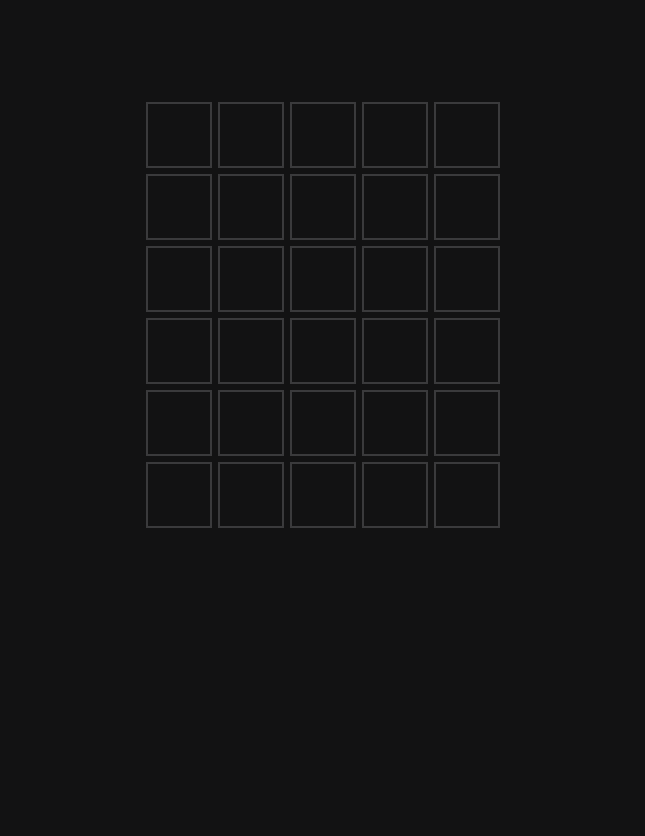
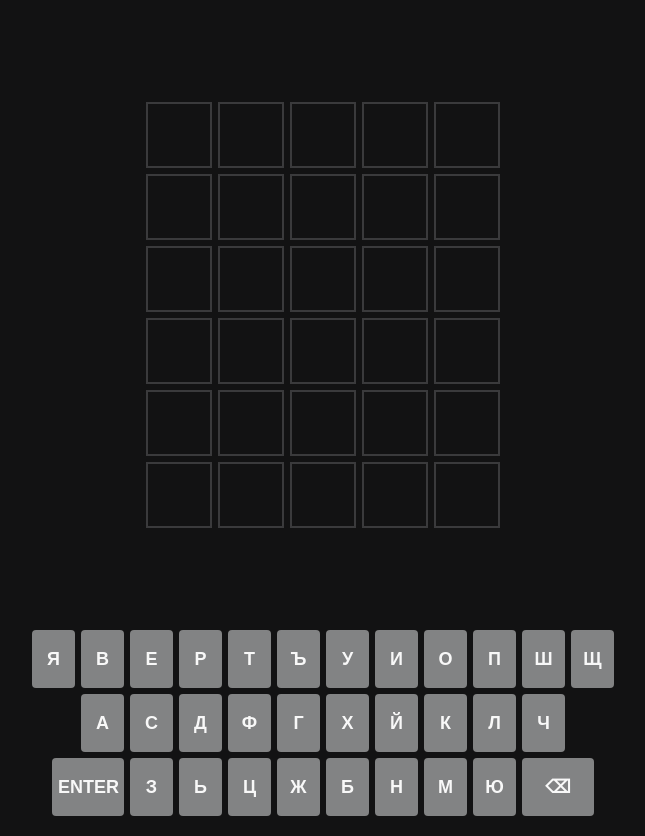
Before and after one commit to PlamenKMihaylov/wordle, a React app in the folder wordle/: page / in a window 1280 px wide. Shown: the whole page, without its empty margins (317-962 px from the left). Before the commit the page ends 800 px from the top, so only its background shows below. Built offline with nearby package versions, Linux system fonts and the light colour scheme; the HTML template or start-up script is replaced by a standard one.

Commit message:
Implement keyboard color updates and state-based styling

```diff
--- a/wordle/src/App.tsx
+++ b/wordle/src/App.tsx
@@ -1,13 +1,51 @@
 import { useState, useEffect } from 'react';
 import { Grid } from './components/Grid';
 import { getRandomWord, isSolution, isWordInWordlist } from './lib/words';
-import { evaluateGame, type Guess } from './lib/evaluate';
+import { evaluateGame, type Guess, type LetterState } from './lib/evaluate';
 import './index.css';
+import { Keyboard } from './components/keyboard/keyboard';
+import { computeKeyboardState } from './lib/updateKeyboard';
 
 export default function App() {
   const [currentGuess, setCurrentGuess] = useState("");
   const [guesses, setGuesses] = useState<Guess[]>([]);
   const [solution, setSolution] = useState("");
+  const [keyboardState, setKeyboardState] = useState<Record<string, LetterState>>({})
+
+  function processKey(key: string) {
+    // LETTER
+    if (/^[А-Я]$/.test(key)) {
+      if (currentGuess.length < 5) {
+        setCurrentGuess(prev => prev + key);
+      }
+      return;
+    }
+
+    // BACKSPACE
+    if (key === "BACKSPACE" || key === "backspace") {
+      setCurrentGuess(prev => prev.slice(0, -1));
+      return;
+    }
+
+    // ENTER
+    if (key === "ENTER" || key === "enter") {
+      if (currentGuess.length !== 5) return;
+
+      if (!isWordInWordlist(currentGuess)) {
+        alert("Невалидна Дума.");
+        return;
+      }
+
+      const evaluation = evaluateGame(currentGuess, solution);
+
+      setGuesses(prev => [...prev, { word: currentGuess, states: evaluation }]);
+      setKeyboardState(prev => computeKeyboardState(prev, currentGuess, evaluation));
+
+      setCurrentGuess("");
+      return;
+    }
+  }
+
 
   useEffect(() => {
     const solution = getRandomWord();
@@ -20,35 +58,15 @@ export default function App() {
     function handleKeydown(e: KeyboardEvent) {
       const key = e.key;
 
-      // letter А-Я
       if (/^[а-яА-Я]$/.test(key)) {
-        if (currentGuess.length < 5) {
-          setCurrentGuess(prev => prev + key.toUpperCase());
-        }
-      }
-
-      if (key === "Backspace") {
-        setCurrentGuess(prev => prev.slice(0, -1));
-      }
-
-      if (key === "Enter") {
-        if (currentGuess.length === 5) {
-          if (!isWordInWordlist(currentGuess)) {
-            alert('Невалидна Дума.');
-            return;
-          }
-
-          const evaluation = evaluateGame(currentGuess, solution);
-
-          setGuesses(guesses => [...guesses, {
-            word: currentGuess,
-            states: evaluation
-          }]);
-
-          setCurrentGuess("");
-        }
+        processKey(key.toUpperCase());
+      } else if (key === "Backspace") {
+        processKey("backspace");
+      } else if (key === "Enter") {
+        processKey("enter");
       }
     }
+
 
     window.addEventListener("keydown", handleKeydown);
     return () => window.removeEventListener("keydown", handleKeydown);
@@ -56,6 +74,7 @@ export default function App() {
   return (
     <div>
       <Grid guesses={guesses} currentGuess={currentGuess} />
+      <Keyboard onKey={processKey} keyboardState={keyboardState} />
     </div>
   );
 }
--- a/wordle/src/components/keyboard/Key.tsx
+++ b/wordle/src/components/keyboard/Key.tsx
@@ -14,7 +14,7 @@ export function Key({ letter, state = "empty", special = false, onClick }: Props
       data-state={state}
       onClick={onClick}
     >
-      {letter === "backspace" ? "⌫" : letter}
+      {letter === "BACKSPACE" ? "⌫" : letter}
     </button>
   );
 }
--- a/wordle/src/components/keyboard/Keyboard.tsx
+++ b/wordle/src/components/keyboard/Keyboard.tsx
@@ -8,9 +8,9 @@ type Props = {
 
 export function Keyboard({ onKey, keyboardState } : Props) {
     const rows = [
-    ["я","в","е","р","т","ъ","у","и","о","п","ш","щ"],
-    ["а","с","д","ф","г","х","й","к","л","ч"],
-    ["enter","з","ь","ц","ж","б","н","м","ю","backspace"],
+    ["Я","В","Е","Р","Т","Ъ","У","И","О","П","Ш","Щ"],
+    ["А","С","Д","Ф","Г","Х","Й","К","Л","Ч"],
+    ["ENTER","З","Ь","Ц","Ж","Б","Н","М","Ю","BACKSPACE"],
     ];
 
     return (
@@ -18,8 +18,7 @@ export function Keyboard({ onKey, keyboardState } : Props) {
             {rows.map((row, rowIndex) => (
                 <div className="keyboard-row" key={rowIndex}>
                     {row.map((key) => {
-                        const isSpecial = key === "enter" || key === "backspace";
-
+                        const isSpecial = key === "ENTER" || key === "BACKSPACE";
                         return (
                             <Key
                                 key={key}
--- a/wordle/src/index.css
+++ b/wordle/src/index.css
@@ -1,6 +1,6 @@
 body {
   margin: 0;
-  font-family: sans-serif;
+  font-family: 'Segoe UI', Tahoma, Geneva, Verdana, sans-serif;
   color: #f8f8f8;
   background-color: #121213;
 }
@@ -53,3 +53,56 @@ body {
   background-color: transparent;
   border-color: #3a3a3c;
 }
+
+.keyboard {
+  display: block;
+  margin: 20px auto;
+  width: fit-content;
+  margin-top: 100px;
+}
+
+.keyboard-row {
+  display: flex;
+  justify-content: center;
+  margin-bottom: 6px;
+  gap: 6px;
+}
+
+.key {
+  width: 43px;
+  height: 58px;
+  border-radius: 4px;
+  font-size: 18px;
+  font-weight: bold;
+  color: #f8f8f8;
+  background-color: #828384;
+  border: #828384;
+}
+
+.key.special {
+  width: 72px;
+}
+
+.key[data-state="correct"] {
+  background-color: #538d4e;
+  color: white;
+  border-color: #538d4e;
+}
+
+.key[data-state="present"] {
+  background-color: #b69f3a;
+  color: white;
+  border-color: #b69f3a;
+}
+
+.key[data-state="absent"] {
+  background-color: #3a3a3c;
+  color: white;
+  border-color: #3a3a3c;
+}
+
+.key[data-state="empty"] {
+  background-color: #828384;
+  border-color: #828384;
+  color: #f8f8f8;
+}
--- /dev/null
+++ b/wordle/src/lib/updateKeyboard.tsx
@@ -0,0 +1,25 @@
+import { type LetterState } from "./evaluate";
+
+export function computeKeyboardState (
+    keyboard: Record<string, LetterState>,
+    word: string,
+    states: LetterState[]
+): Record<string, LetterState> {
+    const updated = {...keyboard};
+
+    for(let i = 0; i<word.length; i++) {
+        const letter = word[i];
+        const state = states[i];
+
+        const prevState = updated[letter] || "empty";
+
+        if(state === "correct" ||
+            (state === "present" && prevState !== "correct") ||
+            (state === "absent" && prevState === "empty")
+        ) {
+            updated[letter] = state;
+        }
+    }
+
+    return updated;
+}
```
